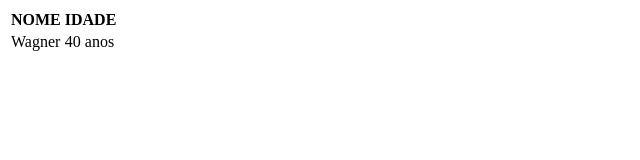
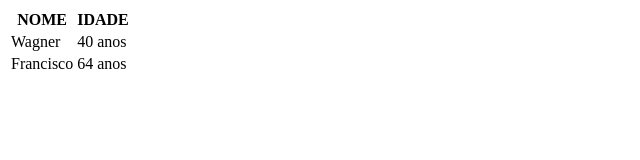
Before and after one commit to mailson21/aula03-tabelas, a plain HTML site: page index.html in a window 1280 px wide. Shown: the whole page, without its empty margins (0-640 px from the left). Drawn offline with Linux system fonts and the light colour scheme.

Commit message:
mudancas
Foi adicionado um novo dado ao projeto do site.

```diff
--- a/index.html
+++ b/index.html
@@ -15,6 +15,10 @@
                 <td>Wagner</td>
                 <td>40 anos</td>
             </tr>
+            <tr>
+                <td>Francisco</td>
+                <td>64 anos</td>
+            </tr>
         </table>
     </body>
 </html>
```
Also changed, not shown: teste.html (added, +11 -0 lines).
